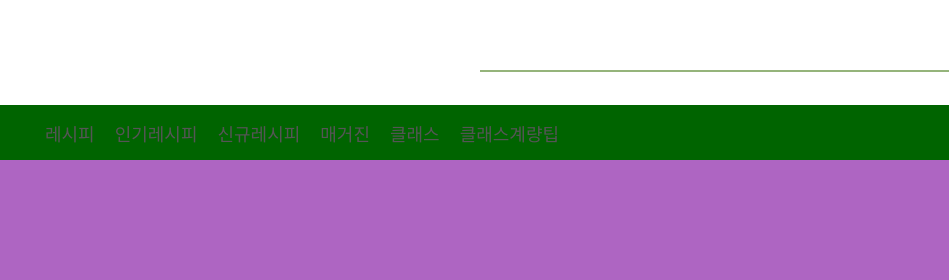
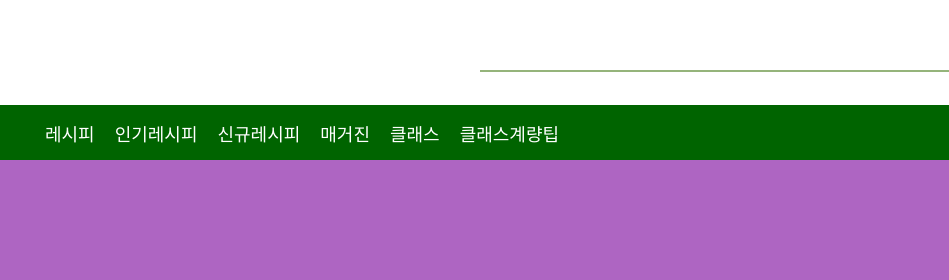
Before and after one commit to KeemHyun-A/mangae, a plain HTML site: page index.html in a window 1280 px wide. Shown: the top 280 px of the page, 0-949 px from the left. Drawn offline with nearby package versions, Linux system fonts and the light colour scheme.

Commit message:
Add files via upload

```diff
--- a/css/main.css
+++ b/css/main.css
@@ -10,7 +10,7 @@ li {
 
 a {
   text-decoration: none;
-  color: #555;
+  color: #ffffff;
 }
 
 #wrap {
```
